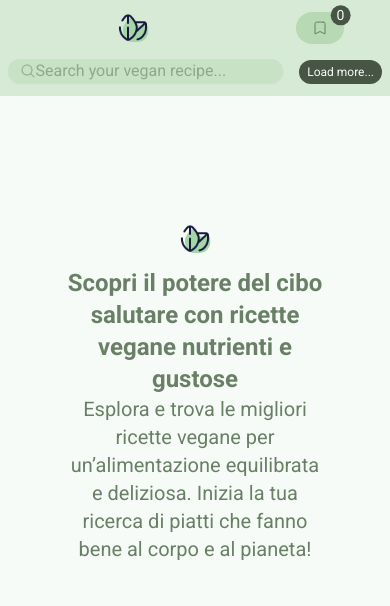
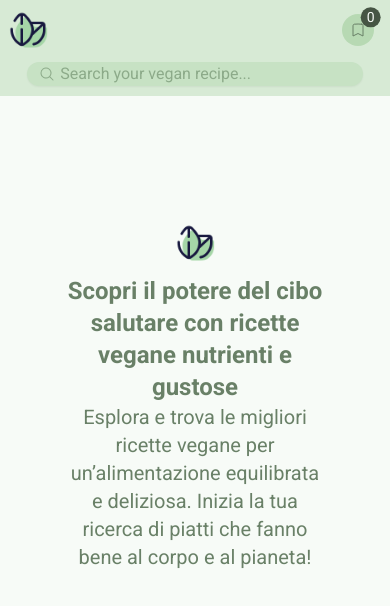
Before and after one commit to Pgalli992/s2i_react, a React (Vite) app: page / in a window 390 px wide. Shown: the top 606 px of the page. Built offline with nearby package versions, Linux system fonts and the light colour scheme.

Commit message:
working on RecipeBox and Bookmarks - responsive design

```diff
--- a/src/ui/AppLayout.jsx
+++ b/src/ui/AppLayout.jsx
@@ -4,7 +4,7 @@ import MainContainer from "./MainContainer";
 
 function AppLayout() {
   return (
-    <div className="grid h-screen overflow-hidden caret-transparent sm:grid-rows-[auto_1fr]">
+    <div className="flex h-screen overflow-hidden caret-transparent sm:grid sm:grid-rows-[auto_1fr]">
       {/* {isLoading && <Loader />} */}
 
       <Header />
--- a/src/ui/Bookmarks.jsx
+++ b/src/ui/Bookmarks.jsx
@@ -32,7 +32,7 @@ function Bookmarks() {
   return (
     <>
       <button
-        className="align-end relative flex w-auto items-center justify-center gap-1 justify-self-center rounded-full bg-primary-500 px-4 py-2 duration-150 hover:bg-primary-700 hover:text-primary-200 sm:justify-self-end"
+        className="align-end relative flex w-auto items-center justify-center gap-1 justify-self-end rounded-full bg-primary-500 p-2 duration-150 hover:bg-primary-700 hover:text-primary-200 sm:justify-self-end sm:px-4 sm:py-2"
         onClick={() => handleClick()}
       >
         <HiOutlineBookmark className="text-md sm:text-2xl" />
@@ -42,7 +42,7 @@ function Bookmarks() {
       {isOpen && (
         <div
           ref={ref}
-          className="min-1/3 absolute right-6 top-20 flex max-h-[70vh] w-1/4 items-center overflow-y-auto overflow-x-hidden rounded-3xl border-2 border-primary-700 bg-primary-100 py-4 pr-2 text-start shadow-2xl"
+          className="absolute right-2 top-20 flex max-h-[70vh] w-[95%] items-center overflow-y-auto overflow-x-hidden rounded-3xl border-2 border-primary-700 bg-primary-100 py-4 pr-2 text-start shadow-2xl sm:right-6 sm:w-1/4"
         >
           <ul className="flex w-full flex-col items-center">
             {bookmarks && bookmarks.length > 0 ? (
--- a/src/ui/Header.jsx
+++ b/src/ui/Header.jsx
@@ -3,7 +3,7 @@ import Logo from "./Logo";
 import SearchBar from "./SearchBar";
 function Header() {
   return (
-    <header className="fixed z-50 mx-auto grid h-24 w-full grid-cols-header items-center justify-center gap-y-2 bg-primary-300 px-2 py-2 text-center sm:px-6">
+    <header className="fixed z-50 mx-auto grid h-24 w-full grid-cols-2 items-center justify-center gap-2 gap-y-2 bg-primary-300 px-2 py-2 text-center sm:grid-cols-header sm:px-6">
       <Logo />
       <SearchBar placeholder="Search your vegan recipe..." />
       <Favourites />
--- a/src/ui/Logo.jsx
+++ b/src/ui/Logo.jsx
@@ -3,9 +3,9 @@ function Logo() {
   return (
     <a
       href="/"
-      className="col-span-2 col-start-1 max-w-fit cursor-pointer justify-self-center sm:col-span-1 sm:justify-self-start"
+      className="max-w-fit cursor-pointer justify-self-start sm:col-span-1 sm:justify-self-start"
     >
-      <img src={logo} className="aspect-square w-8 sm:w-12" />
+      <img src={logo} className="aspect-square w-10 sm:w-12" />
     </a>
   );
 }
--- a/src/ui/MainContainer.jsx
+++ b/src/ui/MainContainer.jsx
@@ -1,7 +1,7 @@
 // eslint-disable-next-line react/prop-types
 function MainContainer({ children }) {
   return (
-    <div className="relative row-span-full mt-24 flex overflow-hidden sm:static sm:grid sm:grid-cols-[1fr_3fr]">
+    <div className="relative row-span-full mt-24 grid grid-cols-1 overflow-hidden sm:static sm:grid-cols-[1fr_3fr]">
       {children}
     </div>
   );
--- a/src/ui/NumResults.jsx
+++ b/src/ui/NumResults.jsx
@@ -4,7 +4,7 @@ function NumResults() {
   const { recipes } = useSelector((state) => state.search);
 
   return (
-    <span className="fixed left-1/4 top-[92%] w-auto -translate-x-[120%] rounded-full bg-primary-300 px-4 py-2">
+    <span className="fixed left-full top-[92%] w-max -translate-x-[120%] rounded-full bg-primary-300 px-4 py-2 sm:left-1/4">
       Recipes: {recipes.length}
     </span>
   );
--- a/src/ui/RecipeBox.jsx
+++ b/src/ui/RecipeBox.jsx
@@ -83,7 +83,7 @@ function RecipeBox({ id }) {
   if (!currentRecipe) return <></>;
 
   return (
-    <div className="absolute my-1 flex h-full flex-col items-center gap-6 overflow-y-scroll rounded-md bg-primary-300 p-4 text-primary-900 sm:static sm:mx-8 sm:my-4 sm:p-8">
+    <div className="absolute flex h-full flex-col items-center gap-6 overflow-y-scroll rounded-md bg-primary-300 p-4 text-primary-900 sm:static sm:mx-8 sm:my-4 sm:p-8">
       <div className="flex items-center gap-6">
         <button className="text-xl sm:hidden" onClick={moveBack}>
           &larr;
--- a/src/ui/SearchBar.jsx
+++ b/src/ui/SearchBar.jsx
@@ -24,7 +24,7 @@ function SearchBar({ placeholder = "" }) {
   return (
     <div className="col-span-3 row-start-2 flex w-full justify-center gap-4 sm:col-span-1 sm:col-start-2 sm:row-start-1 sm:gap-8">
       <form
-        className="group relative flex h-full w-[100%] items-center justify-center gap-1 md:w-[70%]"
+        className="group relative flex h-full w-[90%] items-center justify-center gap-1 md:w-[70%]"
         onSubmit={handleSubmit}
       >
         <input
@@ -40,7 +40,7 @@ function SearchBar({ placeholder = "" }) {
           <HiMagnifyingGlass />
         </button>
       </form>
-      {/* {recipes.length >= 100 && ( */}
+      {recipes.length >= 100 && (
         <Button
           text="Load more..."
           fontSizeInPixels="3"
@@ -53,7 +53,7 @@ function SearchBar({ placeholder = "" }) {
             );
           }}
         />
-      {/* )} */}
+      )}
     </div>
   );
 }
--- a/src/ui/Sidebar.jsx
+++ b/src/ui/Sidebar.jsx
@@ -22,8 +22,8 @@ function Sidebar() {
     );
 
   return (
-    <aside className="flex h-full overflow-hidden shadow-xl">
-      <ul className="flex h-full w-full flex-col items-center gap-2 overflow-y-auto pb-20">
+    <aside className="flex h-full overflow-y-auto shadow-xl">
+      <ul className="flex h-full w-full flex-col items-center gap-2 pb-20">
         {recipes && recipes.length > 0 ? (
           recipes.map((recipe) => (
             <RecipePreview recipe={recipe} key={`preview-${recipe.id}`} />
```
Lines whose indentation alone changed are shown as unchanged.
